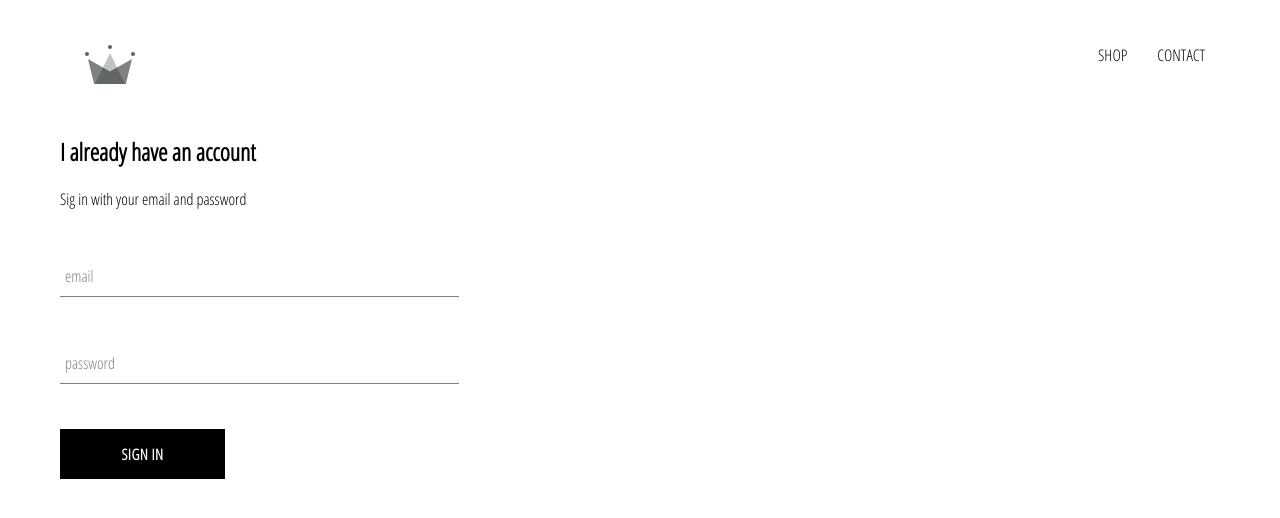
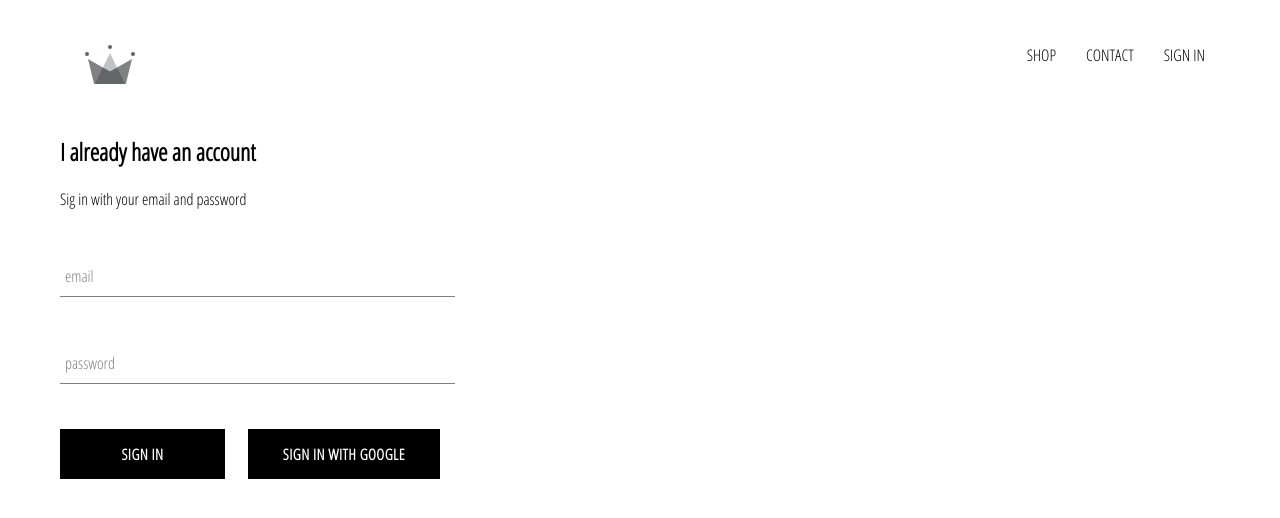
Before and after one commit to Zorba11/portfolio-2020, a React (Create React App) app: page /signin in a window 1280 px wide. Shown: the top 518 px of the page. Built offline with nearby package versions, Linux system fonts and the light colour scheme; no server answers.

Commit message:
google sigin, custom-button

```diff
--- a/package.json
+++ b/package.json
@@ -6,6 +6,7 @@
     "@testing-library/jest-dom": "^4.2.4",
     "@testing-library/react": "^9.5.0",
     "@testing-library/user-event": "^7.2.1",
+    "firebase": "^7.14.3",
     "node-sass": "^4.14.0",
     "react": "^16.13.1",
     "react-dom": "^16.13.1",
--- a/src/App.js
+++ b/src/App.js
@@ -5,14 +5,37 @@
 
 import HomePage from './pages/homepage/homepage.component'
 import ShopPage from './pages/shop/shop.component';
-import SignInAndSignUpPage from './pages/sign-in-and-sign-up/sign-in-and-sign-up.component';
 import Header from './components/header/header.component';
 import SigInAndSignUpPage from './pages/sign-in-and-sign-up/sign-in-and-sign-up.component';
+import { auth } from './firebase/firebase.utils';
 
-function App() {
+class App extends React.Component {
+  constructor() {
+    super();
+
+    this.state = {
+      currentUser: null
+    }
+  }
+
+  unsubscribeFromAuth = null;
+
+  componentDidMount() {
+    this.unsubscribeFromAuth = auth.onAuthStateChanged(user => {
+      this.setState({ currentUser: user });
+
+      console.log(user);
+    })
+  }
+
+  componentWillUnmount() {
+    this.unsubscribeFromAuth();
+  }
+
+  render() {
     return (
       <div>
-    <Header />
+      <Header currentUser={this.state.currentUser} />
         <Switch>
           <Route exact path='/' component={HomePage} />
           <Route path='/shop' component={ShopPage} />
@@ -21,5 +44,6 @@
       </div>
     );
   }
+}
 
 export default App;
--- a/src/components/custom-button/custom-button.component.jsx
+++ b/src/components/custom-button/custom-button.component.jsx
@@ -1,11 +1,15 @@
+
 import React from 'react';
 
 import './custom-button.styles.scss';
 
-const CustomButton = ({ children, ...otherProps}) => (
-    <button className='custom-button' {...otherProps}>
-        {children}
-    </button>
+const CustomButton = ({ children, isGoogleSignIn, ...otherProps }) => (
+  <button
+    className={`custom-button ${isGoogleSignIn ? 'google-sign-in' : ''}`}
+    {...otherProps}
+  >
+    {children}
+  </button>
 );
 
 export default CustomButton;
--- a/src/components/header/header.component.jsx
+++ b/src/components/header/header.component.jsx
@@ -1,11 +1,13 @@
 import React from 'react';
 import { Link } from 'react-router-dom';
+
+import { auth } from '../../firebase/firebase.utils';
 
 import { ReactComponent as Logo } from '../../assets/crown.svg';
 
 import './header.styles.scss';
 
-const Header = () => (
+const Header = ({ currentUser }) => (
     <div className='header'>
         <Link className='logo-container'  to='/'>
             <Logo className='logo' />
@@ -17,6 +19,12 @@
             <Link className='option' to='/shop'>
                 CONTACT
             </Link>
+            {
+                currentUser ?
+                <div className='option' onClick={() => auth.signOut()} >SIGN OUT</div>
+                :
+                <Link className='option' to='/signin'>SIGN IN</Link>
+            }
         </div>
     </div>
 );
--- a/src/components/header/header.styles.scss
+++ b/src/components/header/header.styles.scss
@@ -20,6 +20,7 @@
 
       .option {
         padding: 10px 15px;
+        cursor: pointer;
       }
     }
   }
--- a/src/components/sign-in/sign-in.component.jsx
+++ b/src/components/sign-in/sign-in.component.jsx
@@ -2,6 +2,8 @@
 
 import FormInput from '../form-input/form-input.component';
 import CustomButton from '../custom-button/custom-button.component';
+
+import { signInWithGoogle } from '../../firebase/firebase.utils';
 
 import './sign-in.styles.scss';
 
@@ -37,7 +39,10 @@
                     <FormInput name='email' type='email' value={this.state.email} label='email' handleChange={this.handleChange} required />
                     <FormInput name='password' type='password' value={this.state.password} label='password' handleChange={this.handleChange} required />
 
+                    <div className='buttons'>
                     <CustomButton type='submit' value='submit form'>Sign in</CustomButton>
+                    <CustomButton onClick={signInWithGoogle} isGoogleSignIn >Sign in with Google</CustomButton>
+                    </div>
                  </form>
             </div>
         )
--- a/src/components/sign-in/sign-in.styles.scss
+++ b/src/components/sign-in/sign-in.styles.scss
@@ -1,9 +1,14 @@
 .sign-in {
-    width: 30vw;
+    width: 380px;
     display: flex;
     flex-direction: column;
 
     .title {
-        margin: 10px 0;
+      margin: 10px 0;
     }
-}
+
+    .buttons {
+      display: flex;
+      justify-content: space-between;
+    }
+  }
--- /dev/null
+++ b/src/firebase/firebase.utils.js
@@ -0,0 +1,25 @@
+import firebase from 'firebase/app';
+import 'firebase/firestore';
+import 'firebase/auth';
+
+const config = {
+    apiKey: "AIzaSyAnadeCte5fBKbjlomAvdkQMz4uqZ0Nqqg",
+    authDomain: "portfolio-2020-d74be.firebaseapp.com",
+    databaseURL: "https://portfolio-2020-d74be.firebaseio.com",
+    projectId: "portfolio-2020-d74be",
+    storageBucket: "portfolio-2020-d74be.appspot.com",
+    messagingSenderId: "884437872497",
+    appId: "1:884437872497:web:6c324c7ae4cd0bb94950d0"
+  };
+
+firebase.initializeApp(config);
+
+export const auth = firebase.auth();
+export const firestore = firebase.firestore();
+
+const provider = new firebase.auth.GoogleAuthProvider();
+provider.setCustomParameters({ prompt: 'select_account' });
+
+export const signInWithGoogle = () => auth.signInWithPopup(provider);
+
+export default firebase;
```
Also changed, not shown: 1 other file (tests, documents, lock files or other folders). Lines whose indentation alone changed are shown as unchanged.
